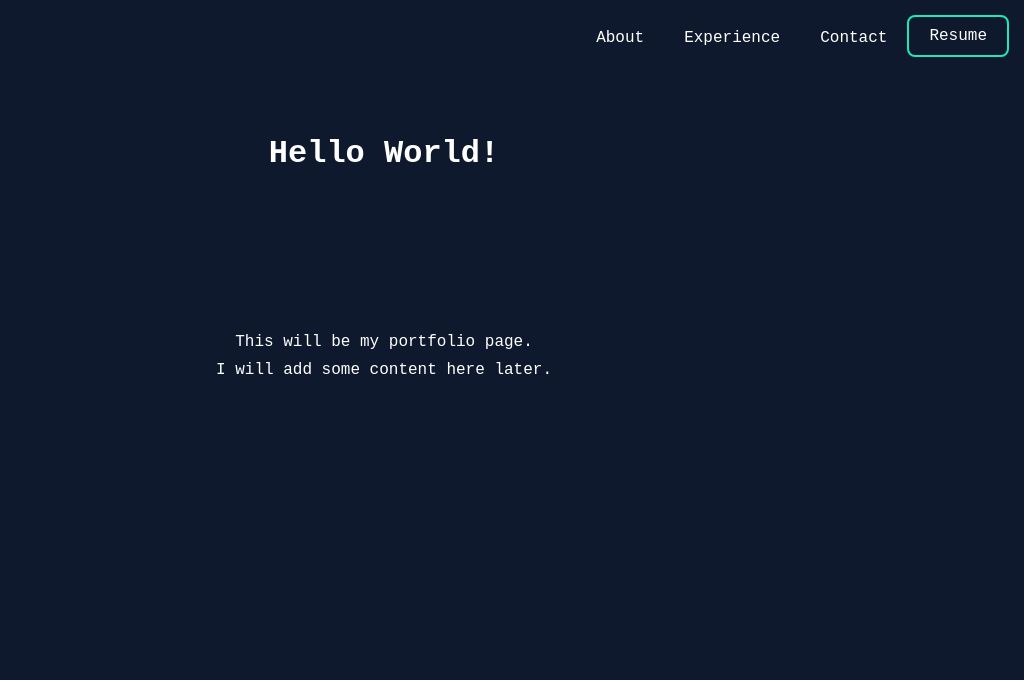
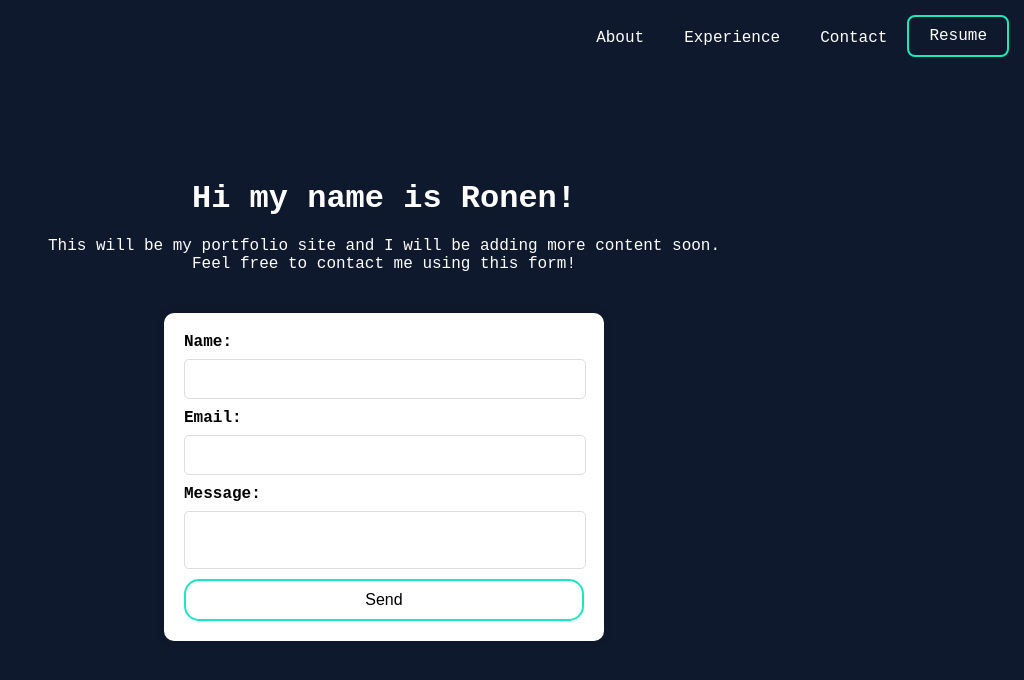
Before and after one commit to RonenTsirlin/PortfolioSite, a plain HTML site: page frontend/index.html in a window 1280 px wide. Shown: the whole page, without its empty margins (256-1280 px from the left). Drawn offline with Linux system fonts and the light colour scheme.

Commit message:
Added the form.

```diff
--- a/frontend/index.html
+++ b/frontend/index.html
@@ -15,12 +15,23 @@
         <li class="resume"><a href="#resume">Resume</a></li>
       </ul>
     </nav>
-    <div id="containerIntro">
-      <h1>Hello World!</h1>
-      <p>
-        This will be my portfolio page. <br />I will add some content here
-        later.
-      </p>
+    <div class="content">
+      <div class="header">
+        <h1>Hi my name is Ronen!</h1>
+        <p>
+          This will be my portfolio site and I will be adding more content soon. </br>  Feel free to contact me using this form!
+        </p>
+      </div>
+      <form id="contactForm">
+        <label for="name">Name:</label>
+        <input type="text" id="name" name="name" required />
+        <label for="email">Email:</label>
+        <input type="email" id="email" name="email" required />
+        <label for="message">Message:</label>
+        <textarea id="message" name="message" required></textarea>
+        <button type="submit">Send</button>
+      </form>
     </div>
+    <script src="script.js"></script>
   </body>
 </html>
--- /dev/null
+++ b/frontend/script.js
@@ -0,0 +1,24 @@
+document.getElementById('contactForm').addEventListener('submit', function(event) {
+    event.preventDefault();
+
+    const formData = {
+        name: document.getElementById('name').value,
+        email: document.getElementById('email').value,
+        message: document.getElementById('message').value
+    };
+
+    fetch('/contact', {  // This will send the request to the Flask backend
+        method: 'POST',
+        headers: {
+            'Content-Type': 'application/json'
+        },
+        body: JSON.stringify(formData)
+    })
+    .then(response => response.json())
+    .then(data => {
+        alert(data.status);
+    })
+    .catch(error => {
+        console.error('Error:', error);
+    });
+});
--- a/frontend/styles.css
+++ b/frontend/styles.css
@@ -1,5 +1,9 @@
 body {
   margin: 0;
+  display: flex;
+  justify-content: center;
+  align-items: center;
+  height: 100vh;
   font-family: "Courier New", Courier, monospace;
   background-color: #0e192d;
 }
@@ -48,23 +52,73 @@ body {
   font-weight: bold; /* Make the text bold */
 }
 
-#containerIntro h1,
-#containerIntro p {
-  display: inline;
-  vertical-align: top;
-  line-height: 28px;
-  margin-top: 120px;
-  padding: 20px;
-  display: flex;
-  align-items: center;
-  justify-content: center;
+/* Center the form horizontally */
+.content {
+  display: flex; /* Use flexbox */
+  justify-content: center; /* Center content horizontally */
+  align-items: center; /* Center content vertically */
+  height: 100vh; /* Set height to full viewport height */
+  flex-direction: column; /* Stack items vertically */
 }
 
-h1 {
+/* Add space between header and form */
+.header,
+.form {
+  margin-bottom: 20px; /* Add space between header and form */
+}
+
+h1,
+p {
   text-align: center;
+  margin-bottom: 20px; /* Add space below the h1 */
   color: #fff;
 }
-p {
-  text-align: center;
-  color: #fff;
+
+form {
+  display: flex;
+  flex-direction: column;
+  background: #fff;
+  padding: 20px;
+  border-radius: 10px;
+  box-shadow: 0 0 10px rgba(0, 0, 0, 0.1);
+  max-width: 400px;
+  width: 100%;
 }
+label {
+  display: block;
+  margin-bottom: 8px;
+  font-weight: bold;
+}
+
+/* Adjust the size of input boxes */
+input[type="text"],
+input[type="email"],
+textarea {
+  width: calc(100% - 20px); /* Reduce the width by 20px */
+  padding: 10px; /* Add padding inside input boxes */
+  margin-bottom: 10px; /* Add some space below each input box */
+  border: 1px solid #ddd; /* Add border around input boxes */
+  border-radius: 5px; /* Add border radius for rounded corners */
+  font-size: 16px; /* Set font size for input text */
+}
+
+/* Disable resizing of textarea */
+textarea {
+  resize: none; /* Disable resizing */
+}
+
+/* Style the submit button */
+button[type="submit"] {
+  background-color: white;
+  color: black;
+  border: 2px solid #1ae8bf;
+  border-radius: 15px;
+  padding: 10px; /* Add padding to the button */
+  font-size: 16px;
+  cursor: pointer;
+  transition: background-color 0.3s;
+}
+
+button[type="submit"]:hover {
+  background-color: #1ae8bf;
+}
```
